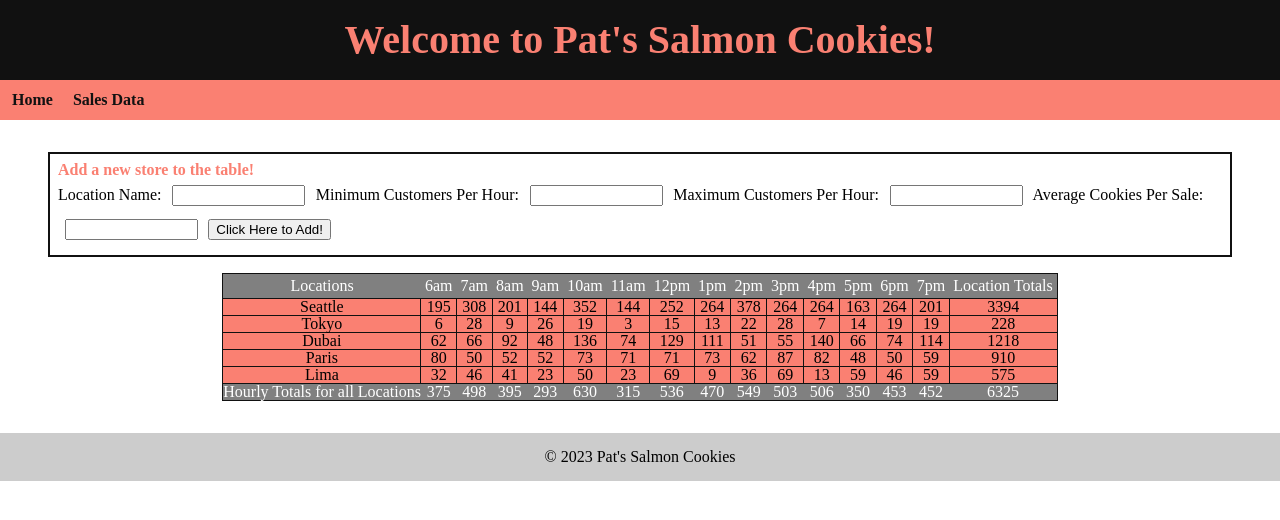
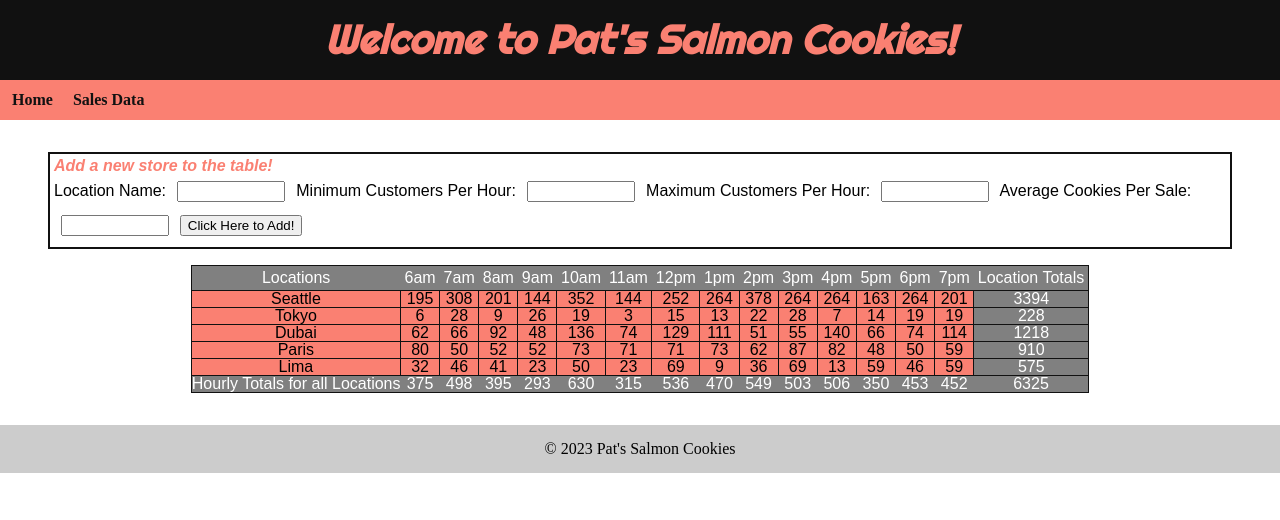
Before and after one commit to jessicahopkins/cookie-stand, a plain HTML site: page sales.html in a window 1280 px wide. Drawn offline with Linux system fonts and the light colour scheme.

Commit message:
updated fonts and styling

```diff
--- a/css/style.css
+++ b/css/style.css
@@ -11,8 +11,10 @@ text-align: center;
 
 header h1 {
 font-size: 40px;
+font-style: italic;
 font-weight: bold;
 padding: .5em 0;
+font-family: 'Righteous', sans-serif;
 }
 
 header nav {
@@ -49,10 +51,12 @@ h2 {
   font-size: 1.5em;
   font-weight: bold;
   margin-bottom: .5em;
+  font-style: 'righteous', sans-serif;
 }
 
 section li {
   margin-left: 1.5em;
+  padding: 5em
 }
 
 footer {
@@ -64,11 +68,12 @@ text-align: center;
 form {
   border: 2px solid #111;
   margin: 1em;
-  padding: .5em;
+  padding: .25em;
+  font-family: Arial, Helvetica, sans-serif;
 }
 
 #newStoreForm input {
-  width: 125px;
+  width: 100px;
   height: 15px;
   margin: .5em;
 }
@@ -76,6 +81,7 @@ form {
 #newStoreForm legend {
   color: salmon;
   font-weight: bold;
+  font-style: italic;
 }
 
 table {
@@ -85,6 +91,7 @@ table {
 
 table *{
   border: 1px solid #111;
+  font-family: Arial, Helvetica, sans-serif;
 }
 
 thead {
@@ -94,6 +101,11 @@ thead {
 
 #tableHead th {
   border: none;
+}
+
+#tableBody td:last-of-type {
+  background-color: gray;
+  color: white;
 }
 
 tbody {
--- a/index.html
+++ b/index.html
@@ -5,6 +5,9 @@
       <title>Pat's Salmon Cookies</title>
       <link rel="stylesheet" href="css/reset.css"/>
       <link rel="stylesheet" href="css/style.css"/>
+      <link rel="preconnect" href="https://fonts.googleapis.com">
+      <link rel="preconnect" href="https://fonts.gstatic.com" crossorigin>
+      <link rel="stylesheet" href="https://fonts.googleapis.com/css2?family=Righteous&display=swap">
 
     </head>
 
--- a/sales.html
+++ b/sales.html
@@ -5,6 +5,9 @@
   <title>Pat's Salmon Cookies</title>
   <link rel="stylesheet" href="css/reset.css"/>
   <link rel="stylesheet" href="css/style.css"/>
+  <link rel="preconnect" href="https://fonts.googleapis.com">
+  <link rel="preconnect" href="https://fonts.gstatic.com" crossorigin>
+  <link rel="stylesheet" href="https://fonts.googleapis.com/css2?family=Righteous&display=swap">
 </head>
 
 <body>
```
Also changed, not shown: 1 other file.
